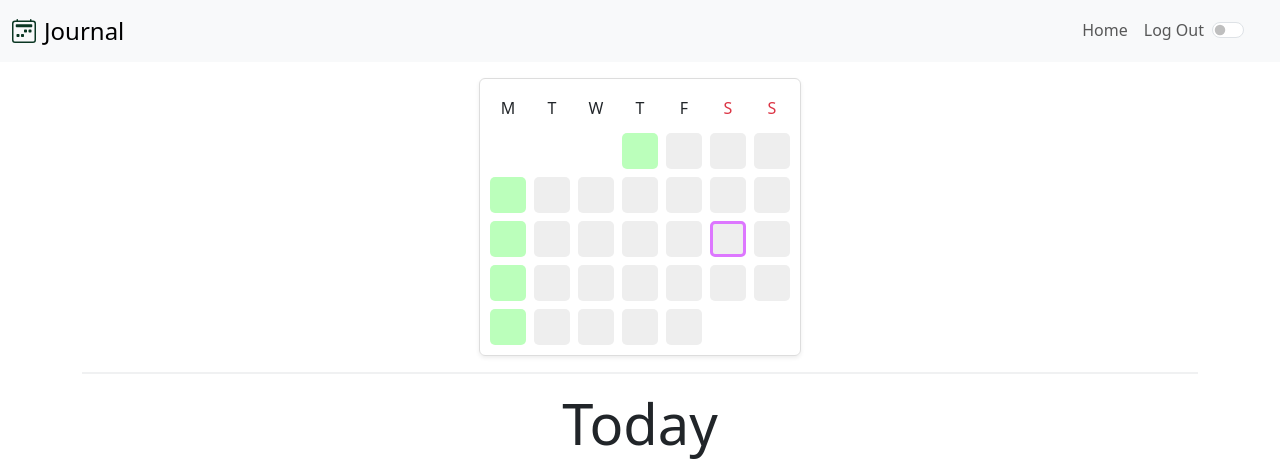
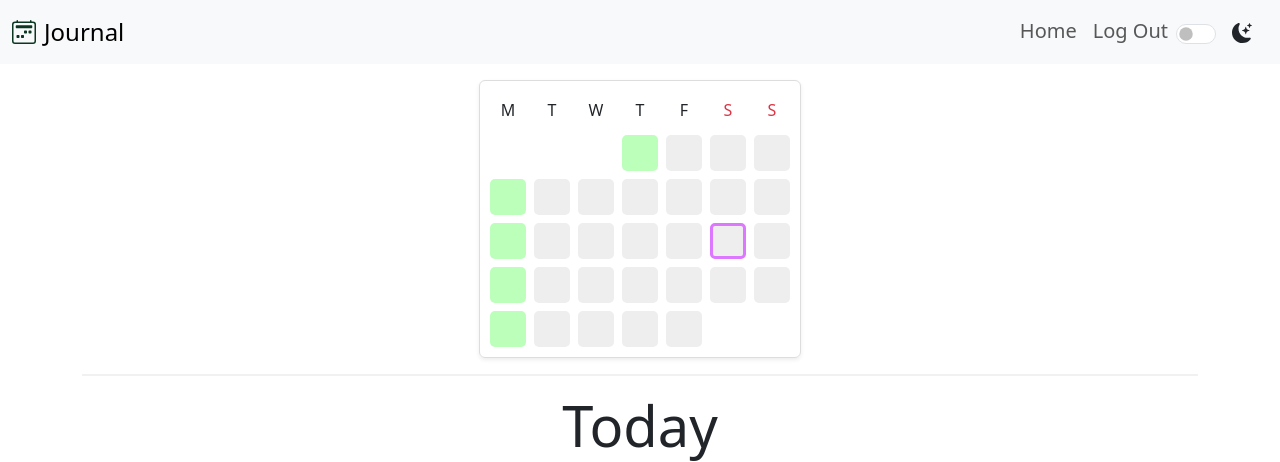
Before and after one commit to hakanayata/journal, a Django app: page / in a window 1280 px wide. Shown: the top 462 px of the page. Run offline with Django 4.2, Linux system fonts and the light colour scheme; the visitor is signed in with stand-in values (Sample User, id 1); data that the repository does not hold is empty.

Commit message:
light/dark mode icon add

```diff
--- a/journal/templates/journal/layout.html
+++ b/journal/templates/journal/layout.html
@@ -27,7 +27,7 @@
             <h5 class="offcanvas-title" id="offcanvasNavbarLabel">Journal</h5>
             <button type="button" class="btn-close" data-bs-dismiss="offcanvas" aria-label="Close"></button>
           </div>
-          <div class="offcanvas-body">
+          <div class="offcanvas-body lead">
             <ul class="navbar-nav justify-content-end flex-grow-1 pe-3">
               <li class="nav-item">
                 <a class="nav-link" aria-current="page" href="{% url 'index' %}">Home</a>
@@ -42,7 +42,7 @@
               </li>
               {% endif %}
               <li class="nav-item">
-                <div class="form-check form-switch py-2">
+                <div class="form-check form-switch py-2 d-flex align-items-center gap-3">
                     <input
                         type="checkbox"
                         class="form-check-input"
@@ -53,8 +53,12 @@
                         class="form-check-label"
                         for="themeSwitch"
                         id="themeIcon"
-                        ><i class="fa-solid fa-moon fa-lg"></i
-                    ></label>
+                        >
+                        <svg xmlns="http://www.w3.org/2000/svg" width="20" height="20" fill="currentColor" class="bi bi-moon-stars-fill" viewBox="0 0 16 16">
+                            <path d="M6 .278a.768.768 0 0 1 .08.858 7.208 7.208 0 0 0-.878 3.46c0 4.021 3.278 7.277 7.318 7.277.527 0 1.04-.055 1.533-.16a.787.787 0 0 1 .81.316.733.733 0 0 1-.031.893A8.349 8.349 0 0 1 8.344 16C3.734 16 0 12.286 0 7.71 0 4.266 2.114 1.312 5.124.06A.752.752 0 0 1 6 .278z"/>
+                            <path d="M10.794 3.148a.217.217 0 0 1 .412 0l.387 1.162c.173.518.579.924 1.097 1.097l1.162.387a.217.217 0 0 1 0 .412l-1.162.387a1.734 1.734 0 0 0-1.097 1.097l-.387 1.162a.217.217 0 0 1-.412 0l-.387-1.162A1.734 1.734 0 0 0 9.31 6.593l-1.162-.387a.217.217 0 0 1 0-.412l1.162-.387a1.734 1.734 0 0 0 1.097-1.097l.387-1.162zM13.863.099a.145.145 0 0 1 .274 0l.258.774c.115.346.386.617.732.732l.774.258a.145.145 0 0 1 0 .274l-.774.258a1.156 1.156 0 0 0-.732.732l-.258.774a.145.145 0 0 1-.274 0l-.258-.774a1.156 1.156 0 0 0-.732-.732l-.774-.258a.145.145 0 0 1 0-.274l.774-.258c.346-.115.617-.386.732-.732L13.863.1z"/>
+                        </svg>
+                    </label>
                 </div>
             </li>
             </ul>
```
